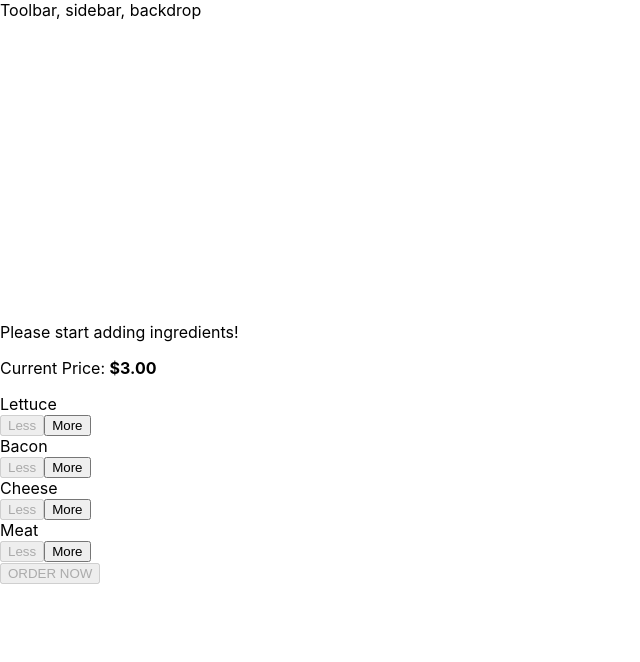
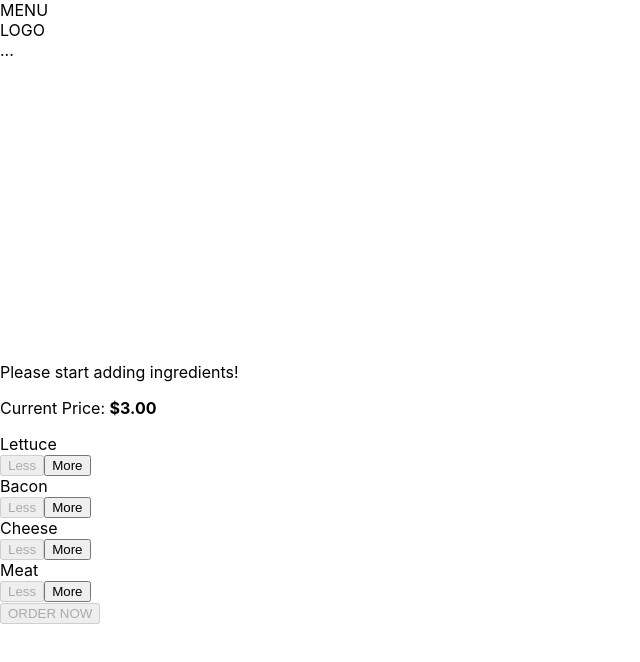
Before and after one commit to dbzerjav/burger-builder1, a React app: page / in a window 1280 px wide. Shown: the top 662 px of the page, without its empty margins (0-640 px from the left). Built offline with nearby package versions, Linux system fonts and the light colour scheme.

Commit message:
add toolbar skeleton and styling

```diff
--- a/src/components/Layout/Layout.css
+++ b/src/components/Layout/Layout.css
@@ -1,3 +1,3 @@
 .Content {
-  margin-top: 16px;
+  margin-top: 76px;
 }
--- a/src/components/Layout/Layout.js
+++ b/src/components/Layout/Layout.js
@@ -2,10 +2,11 @@ import React from 'react'
 
 import Hoc from '../../hoc/Hoc';
 import classes from './Layout.css';
+import Toolbar from '../Navigation/Toolbar/Toolbar';
 
 const layout = (props) => (
   <Hoc>
-    <div>Toolbar, sidebar, backdrop</div>
+    <Toolbar />
     <main className={classes.Content}>
       {props.children}
     </main>
--- /dev/null
+++ b/src/components/Navigation/Toolbar/Toolbar.css
@@ -0,0 +1,19 @@
+.Toolbar  {
+  height: 56px;
+  width: 100%;
+  position: fixed;
+  top: 0;
+  left: 0;
+  background-color: #703B09;
+  display: flex;
+  justify-content: space-between;
+  align-items: center;
+  padding: 0 20px;
+  box-sizing: border-box;
+  z-index: 90;
+}
+
+.Toolbar nav {
+  height: 100%;
+
+}
--- /dev/null
+++ b/src/components/Navigation/Toolbar/Toolbar.js
@@ -0,0 +1,16 @@
+import React from 'react';
+
+import classes from './Toolbar.css';
+
+const toolbar = ( props ) => (
+  <header className={classes.Toolbar}>
+    <div>MENU</div>
+    <div>LOGO</div>
+    <nav>
+      ...
+    </nav>
+  </header>
+);
+
+
+export default toolbar;
```
